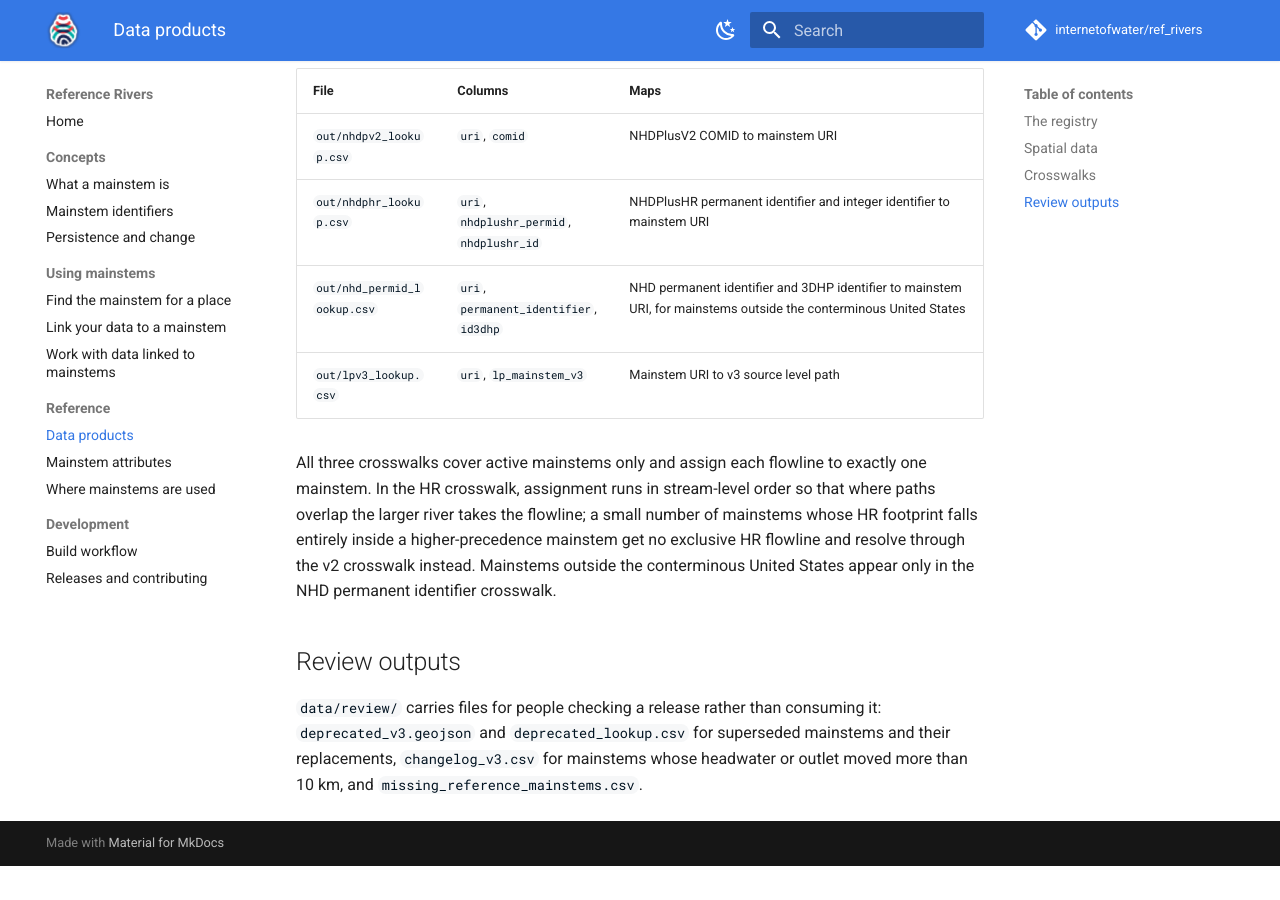
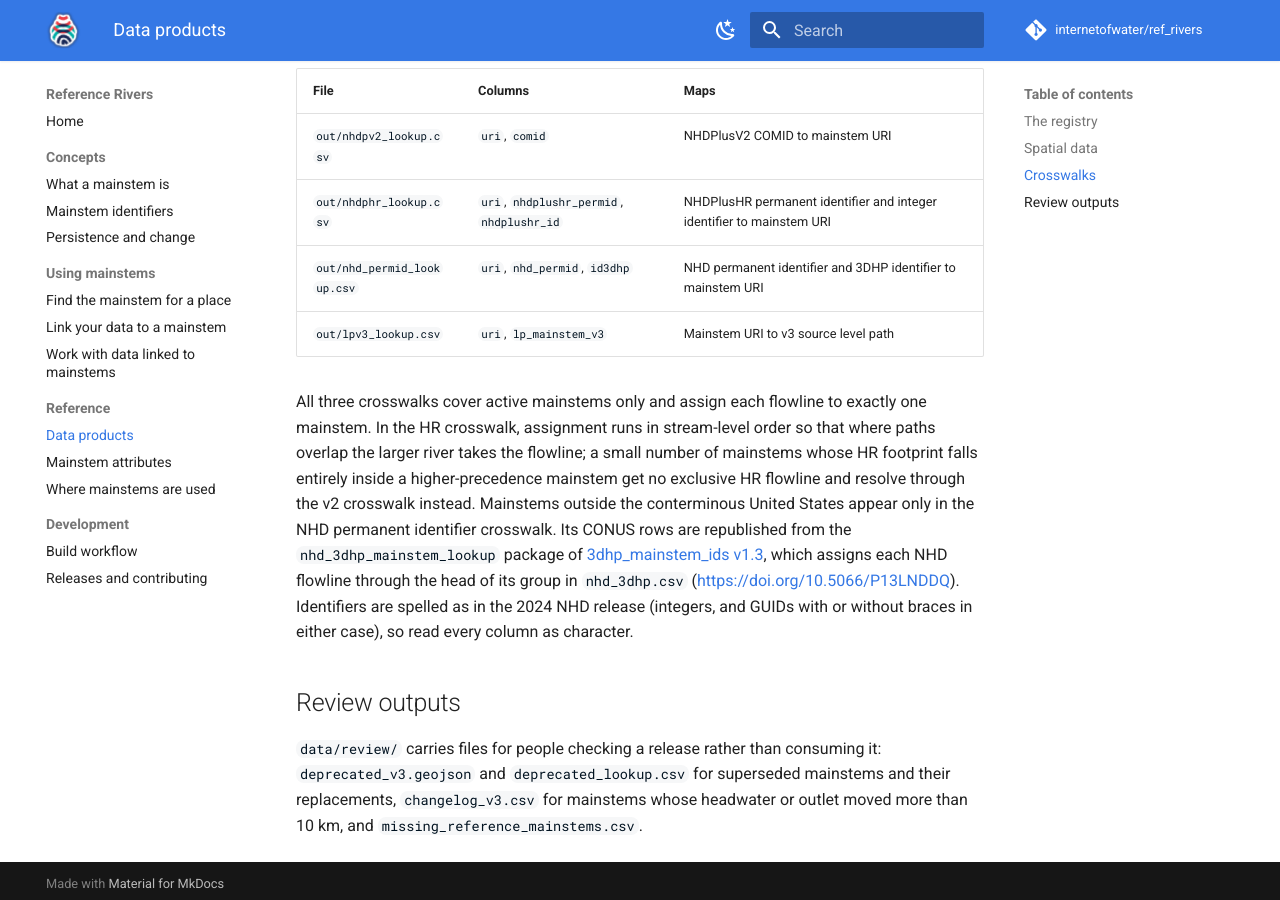
Before and after one commit to internetofwater/ref_rivers, an MkDocs documentation site: the page built from docs/reference/products.md, in a window 1280 px wide and 900 px high, scrolled down 1853 px. Built offline with MkDocs 1.6.1 and Material for MkDocs 9.7.7, drawn with Linux system fonts in a browser that asks for light colours; comment, search, counter and statistics services are not loaded; before the commit the page ends 2719 px from its top, so only the background shows below that.

Commit message:
flesh out permid lookup

```diff
--- a/docs/reference/products.md
+++ b/docs/reference/products.md
@@ -46,10 +46,10 @@ The registry only grows. New rows are appended for new mainstems and existing ro
 | --- | --- | --- |
 | `out/nhdpv2_lookup.csv` | `uri`, `comid` | NHDPlusV2 COMID to mainstem URI |
 | `out/nhdphr_lookup.csv` | `uri`, `nhdplushr_permid`, `nhdplushr_id` | NHDPlusHR permanent identifier and integer identifier to mainstem URI |
-| `out/nhd_permid_lookup.csv` | `uri`, `permanent_identifier`, `id3dhp` | NHD permanent identifier and 3DHP identifier to mainstem URI, for mainstems outside the conterminous United States |
+| `out/nhd_permid_lookup.csv` | `uri`, `nhd_permid`, `id3dhp` | NHD permanent identifier and 3DHP identifier to mainstem URI |
 | `out/lpv3_lookup.csv` | `uri`, `lp_mainstem_v3` | Mainstem URI to v3 source level path |
 
-All three crosswalks cover active mainstems only and assign each flowline to exactly one mainstem. In the HR crosswalk, assignment runs in stream-level order so that where paths overlap the larger river takes the flowline; a small number of mainstems whose HR footprint falls entirely inside a higher-precedence mainstem get no exclusive HR flowline and resolve through the v2 crosswalk instead. Mainstems outside the conterminous United States appear only in the NHD permanent identifier crosswalk.
+All three crosswalks cover active mainstems only and assign each flowline to exactly one mainstem. In the HR crosswalk, assignment runs in stream-level order so that where paths overlap the larger river takes the flowline; a small number of mainstems whose HR footprint falls entirely inside a higher-precedence mainstem get no exclusive HR flowline and resolve through the v2 crosswalk instead. Mainstems outside the conterminous United States appear only in the NHD permanent identifier crosswalk. Its CONUS rows are republished from the `nhd_3dhp_mainstem_lookup` package of [3dhp_mainstem_ids v1.3](https://code.usgs.gov/wma/nhgf/reference-fabric/3dhp/3dhp_mainstem_ids/-/releases/v1.3), which assigns each NHD flowline through the head of its group in `nhd_3dhp.csv` (<https://doi.org/10.5066/P13LNDDQ>). Identifiers are spelled as in the 2024 NHD release (integers, and GUIDs with or without braces in either case), so read every column as character.
 
 ## Review outputs
 
```
Also changed, not shown: NEWS.md (+1 -1 lines), docs/using/find.md (+1 -1 lines), 4 other files.
